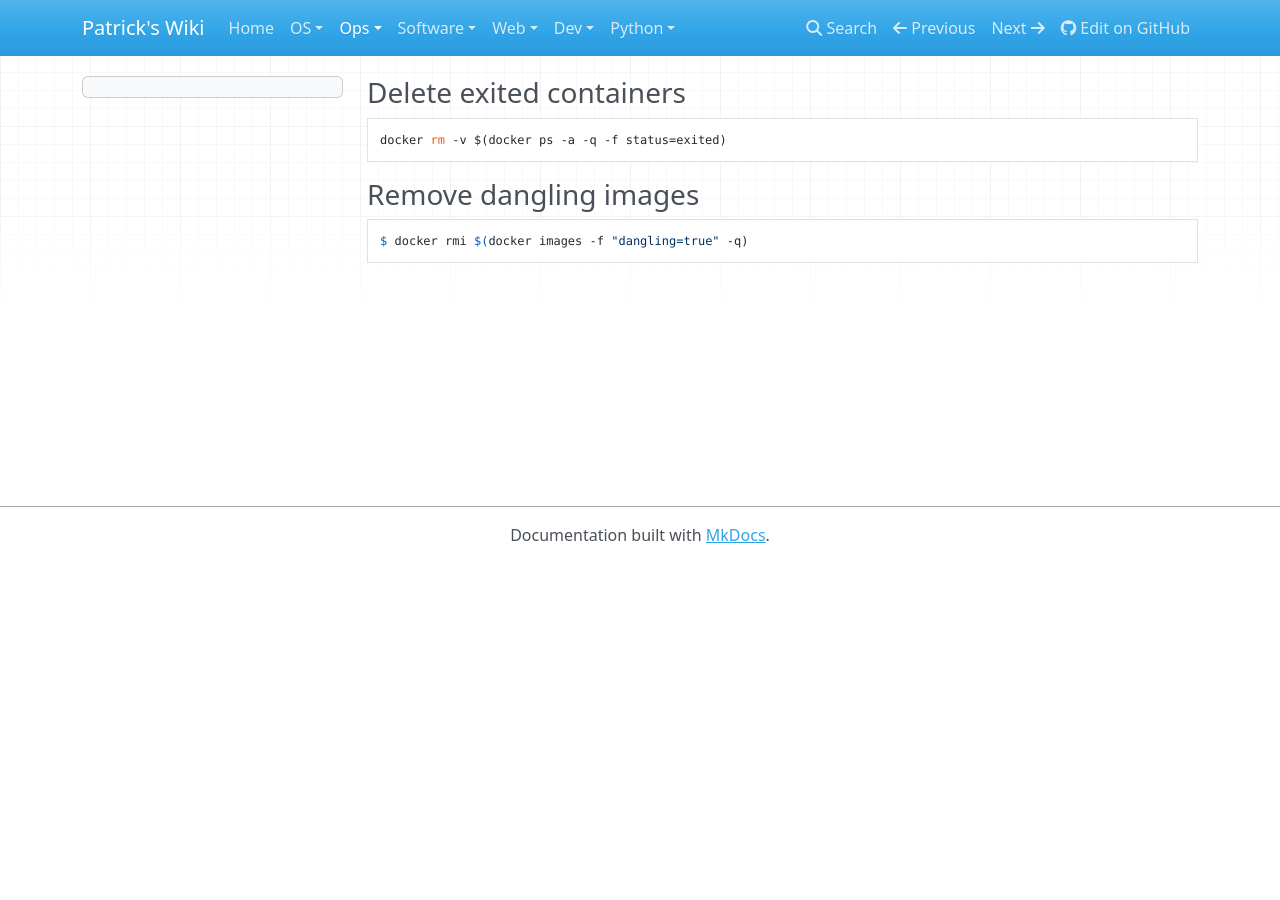
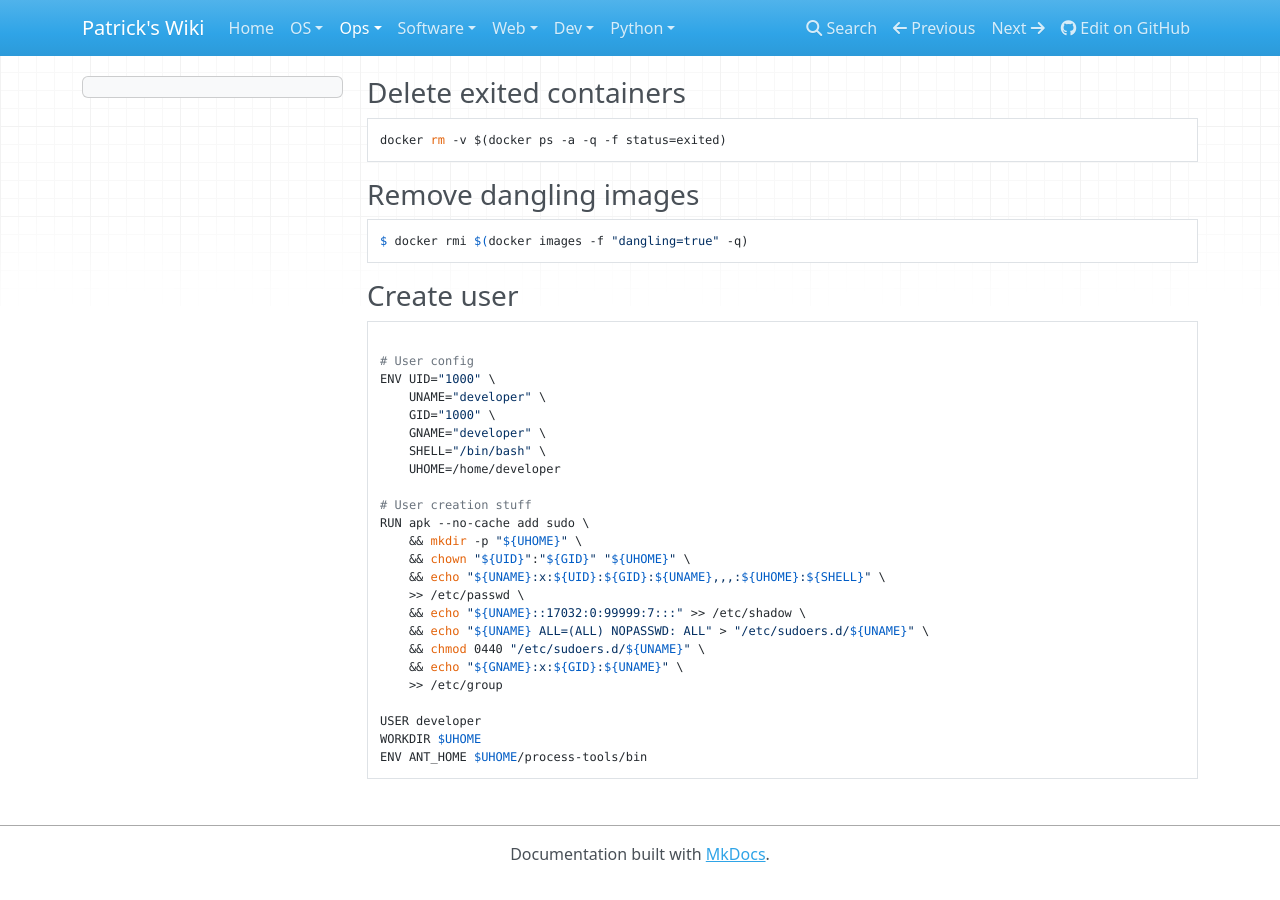
Before and after one commit to patsancu/wiki, an MkDocs documentation site: the page built from docs/Ops/Docker.md, in a window 1280 px wide. Built offline with MkDocs 1.6.1, drawn with Linux system fonts in a browser that asks for light colours; nearby versions of some CDN libraries.

Commit message:
docker user creation snippet

````diff
--- a/docs/Ops/Docker.md
+++ b/docs/Ops/Docker.md
@@ -7,3 +7,32 @@ docker rm -v $(docker ps -a -q -f status=exited)
 ```
 $ docker rmi $(docker images -f "dangling=true" -q)
 ```
+
+### Create user
+
+```
+
+# User config
+ENV UID="1000" \
+    UNAME="developer" \
+    GID="1000" \
+    GNAME="developer" \
+    SHELL="/bin/bash" \
+    UHOME=/home/developer
+
+# User creation stuff
+RUN apk --no-cache add sudo \
+    && mkdir -p "${UHOME}" \
+    && chown "${UID}":"${GID}" "${UHOME}" \
+    && echo "${UNAME}:x:${UID}:${GID}:${UNAME},,,:${UHOME}:${SHELL}" \
+    >> /etc/passwd \
+    && echo "${UNAME}::17032:0:99999:7:::" >> /etc/shadow \
+    && echo "${UNAME} ALL=(ALL) NOPASSWD: ALL" > "/etc/sudoers.d/${UNAME}" \
+    && chmod 0440 "/etc/sudoers.d/${UNAME}" \
+    && echo "${GNAME}:x:${GID}:${UNAME}" \
+    >> /etc/group
+
+USER developer
+WORKDIR $UHOME
+ENV ANT_HOME $UHOME/process-tools/bin
+```
````
